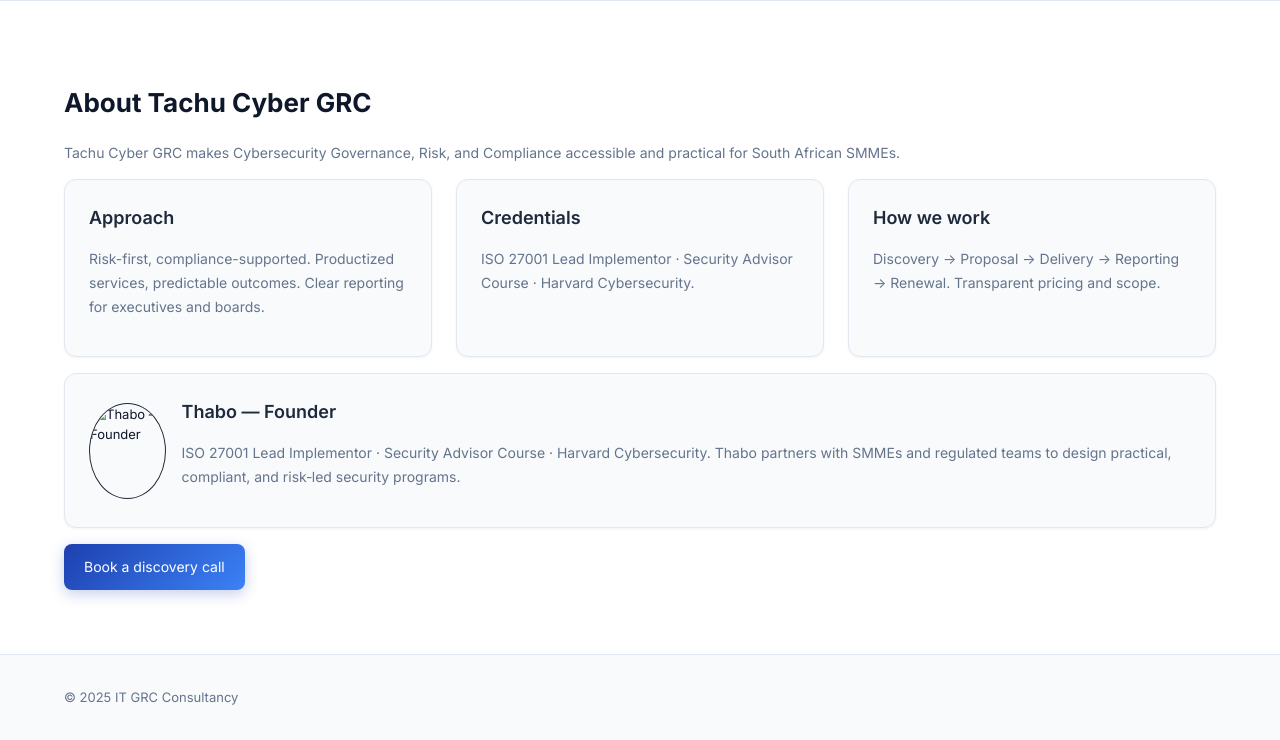
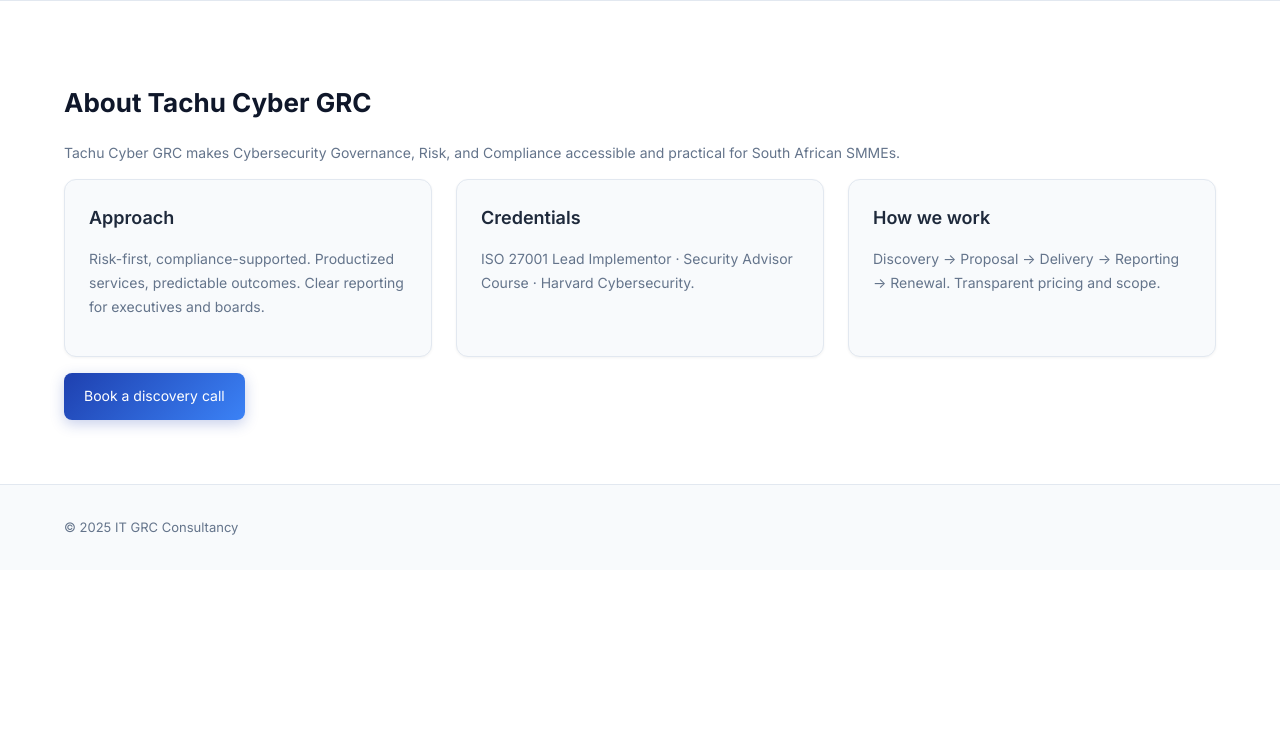
Before and after one commit to ThaboMike/tachu-cybergrc, a plain HTML site: page about.html in a window 1280 px wide. Shown: the part 64-804 px from the top of the page. Drawn offline with Linux system fonts and the light colour scheme.

Commit message:
chore(about): remove founder card

```diff
--- a/about.html
+++ b/about.html
@@ -47,13 +47,6 @@
             <p class="muted">Discovery → Proposal → Delivery → Reporting → Renewal. Transparent pricing and scope.</p>
           </div>
         </div>
-        <div class="card" style="margin-top:16px; display:flex; gap:16px; align-items:center;">
-          <img src="assets/img/thabo.jpg" alt="Thabo — Founder" style="width:96px; height:96px; border-radius:50%; object-fit:cover; border:1px solid #1f2937;" />
-          <div>
-            <h3>Thabo — Founder</h3>
-            <p class="muted">ISO 27001 Lead Implementor · Security Advisor Course · Harvard Cybersecurity. Thabo partners with SMMEs and regulated teams to design practical, compliant, and risk‑led security programs.</p>
-          </div>
-        </div>
         <div style="margin-top:16px;">
           <a class="btn btn-primary" href="contact.html">Book a discovery call</a>
         </div>
```
